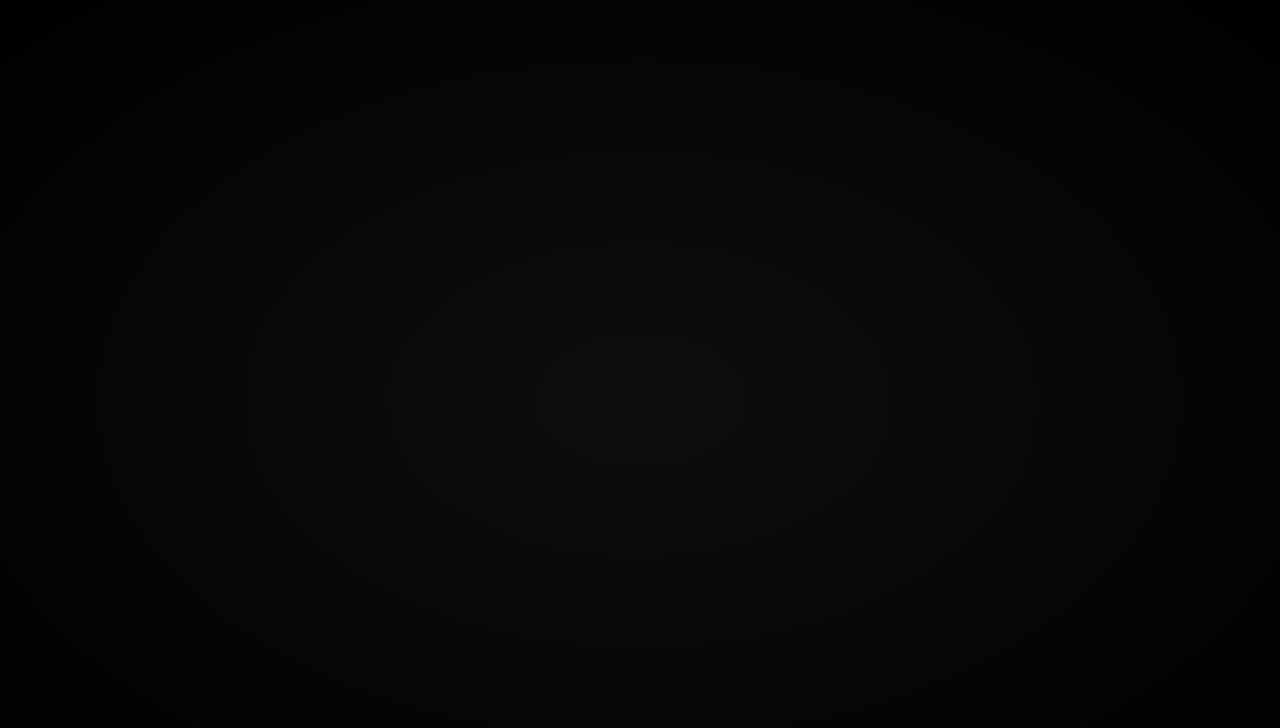
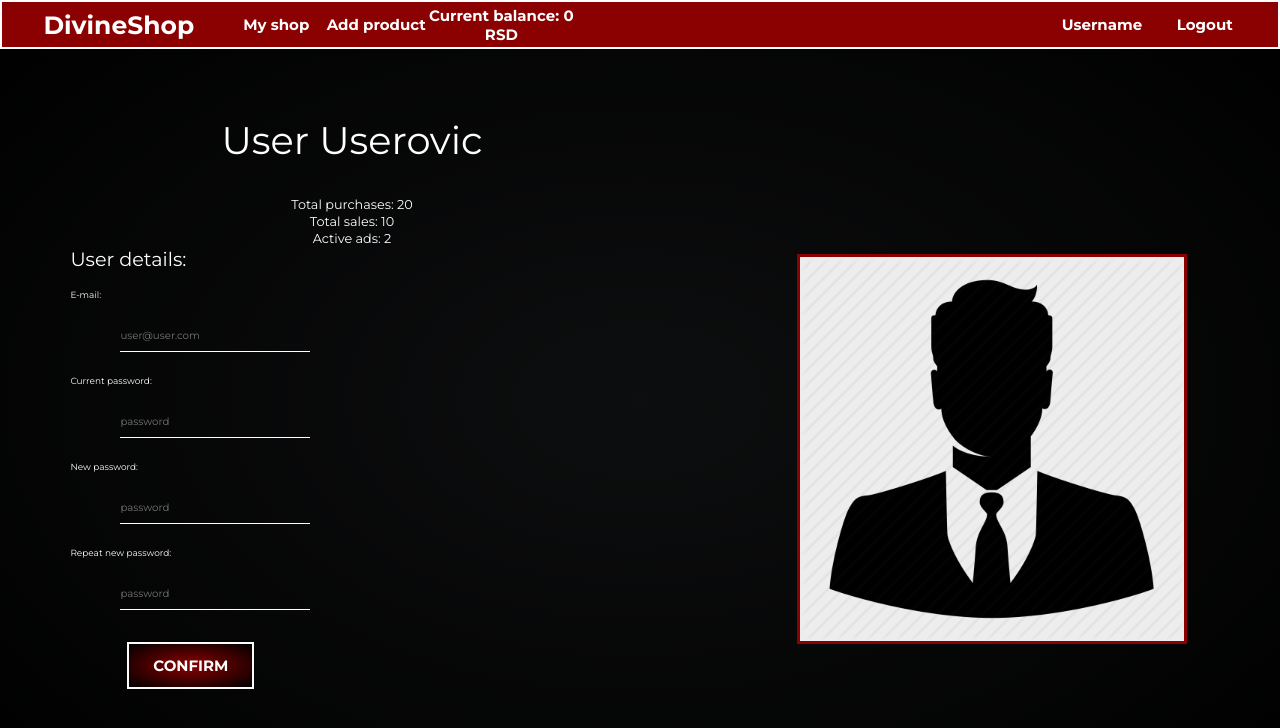
Before and after one commit to digitalprophets/dp-test, a Vue app in the folder client/: page /user in a window 1280 px wide. Shown: the top 728 px of the page. Built offline with nearby package versions, Linux system fonts and the light colour scheme; a web font is replaced by a local one.

Commit message:
added user page at /user

```diff
--- a/client/src/components/Header.vue
+++ b/client/src/components/Header.vue
@@ -13,7 +13,7 @@
             <div class="header_content" id="header_content4">
                 {{ header_content4 }}
 		    </div>
-            <div class="header_content" id="header_content5">
+            <div v-on:click="openUser" class="header_content" id="header_content5">
                 {{ header_content5 }}
 		    </div>
             <div class="header_content" id="header_content6">
@@ -49,6 +49,11 @@
             header_content6: {
                 type: String,
                 default: 'Logout'
+            }
+        },
+        methods: {
+            openUser() {
+                this.$router.push({ name: 'user'})
             }
         }
         }
@@ -89,6 +94,10 @@
     text-align: end;
 }
 
+#header_content5:hover {
+    cursor: pointer;
+}
+
 @-webkit-keyframes puff-in-center {
   0% {
     -webkit-transform: scale(2);
--- /dev/null
+++ b/client/src/components/User.vue
@@ -0,0 +1,158 @@
+<template>
+	<div class="user page">
+		<Header />
+
+		<div id="container">
+
+			<div id="user_data">
+				<div id="user_name">User Userovic</div>
+				<div id="user_total_purchases">Total purchases: 20</div>
+				<div id="user_total_sales">Total sales: 10</div>
+				<div id="user_total_active_ads">Active ads: 2</div>
+
+				<form>
+					<label id="form_name">User details:</label>
+					<br>
+					<br>
+					<label for="email">E-mail: </label>
+					<br>
+					<input type="email" placeholder="user@user.com">
+					<br>
+					<label for="current_password">Current password: </label>
+					<br>
+					<input type="password" placeholder="password">
+					<br>
+					<label for="new_password">New password: </label>
+					<br>
+					<input type="password" placeholder="password">
+					<br>
+					<label for="repeat_new_password">Repeat new password: </label>
+					<br>
+					<input type="password" placeholder="password">
+					<br>
+					<button id="confirm_button">CONFIRM</button>
+				</form>
+			</div>
+
+			<div id="image_container">
+				<img id="user_avatar" src="../slike/avatar.png">
+			</div>
+
+		</div>
+
+	</div>
+</template>
+
+<script>
+import Header from './Header.vue'
+
+	export default {
+		components: {
+			Header
+		}
+	}
+</script>
+
+<style scoped>
+
+.user {
+	height: 100%;
+	width: 100%;
+}
+
+#container{
+	height: 100%;
+	width: 100%;
+	display: grid;
+	grid-template-columns: 55% 45%;
+}
+
+#user_data{
+	height: 70%;
+	width: 100%;
+	padding-top: 5%;
+	padding-bottom: 10%;
+
+	color: white;
+	font-family: 'Lato', sans-serif;
+	font-size: 1vw;
+
+	display: grid;
+	grid-template-rows: 20% 3% 3% 3% auto auto;
+
+}
+
+#user_name {
+	align-self: center;
+	justify-self: center;
+
+	font-weight: 400;
+	font-size: 3vw;
+}
+
+#image_container {
+    border:3px solid darkred;
+	background-color: rgb(238, 237, 237);
+	/* TODO ANDRIJA dakle gospodar weba je resio problem reskaliranja idemoooooo */
+	width: 30vw;
+	height: 30vw;
+}
+
+#user_avatar {
+	width: 100%;
+}
+
+#user_total_purchases, #user_total_sales, #user_total_active_ads {
+	align-self: center;
+	justify-self: center;
+}
+
+form {
+	padding-left: 10%;
+	align-self: end;
+}
+
+#form_name {
+	font-size: 1.5vw;
+}
+
+label {
+	font-size: 0.7vw;
+}
+
+input {
+	background: transparent;
+	color: white;
+	line-height: 30px;
+	margin: 20px 20px 20px 50px;
+	border: none;
+	border-bottom: 1px solid white;
+	width: 30%;
+	font-size: 0.8vw;
+}
+
+/* TODO ANDRIJA ovo cu doteram  */
+button {
+	font-family: 'Montserrat', Arial, Helvetica, sans-serif;
+	float:left;
+	width: 20%;
+	border: #fbfbfb solid 2px;
+	cursor:pointer;
+	background: darkred; /* For browsers that do not support gradients  */
+    background: radial-gradient(darkred, black); /* Standard syntax */
+    background-repeat: repeat;
+	color:white;
+	font-size:15px;
+	padding-top:12px;
+	padding-bottom:12px;
+	margin-top: 2%;
+	margin-left: 9%;
+	transition: all 0.3s;
+	font-weight:700;
+}
+
+button:hover {
+	color: black;
+}
+
+</style>
--- a/client/src/router/index.js
+++ b/client/src/router/index.js
@@ -4,6 +4,7 @@ import Main from '../components/Main.vue'
 import Register from '../components/Register.vue'
 import Products from '../components/Products.vue'
 import Product from '../components/Product.vue'
+import User from '../components/User.vue'
 
 import Header from '../components/Header.vue'
 
@@ -30,6 +31,10 @@ export default new VueRouter({
     {
       path: '/testing', name: 'header', component: Header
       // , props: { header_content1: 'govna' } TODO ANDRIJA msm sta reci ovo jos samo da dodam
+    },
+    {
+      path: '/user', name: 'user', component: User
+      // , props: { header_content1: 'govna' } TODO ANDRIJA msm sta reci ovo jos samo da dodam
     }
   ]
 })
```
Also changed, not shown: client/src/slike/avatar.png (added).
